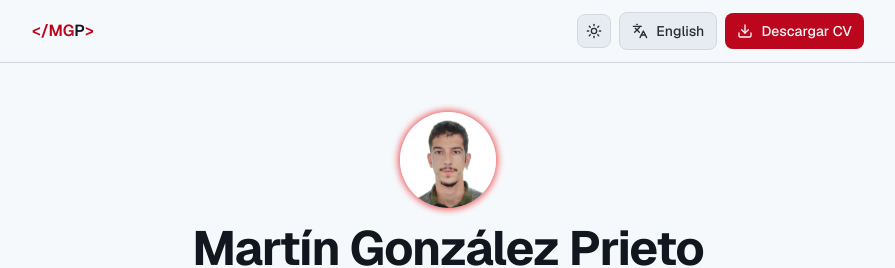
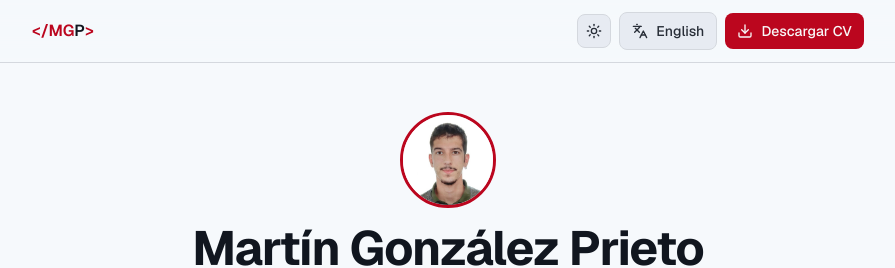
Before and after one commit to tin-gprieto/cv-page, a Next.js app: page / in a window 1280 px wide. Shown: the top 268 px of the page, without its empty margins (192-1087 px from the left). Built offline with nearby package versions, Linux system fonts and the light colour scheme.

Commit message:
fix: remove animation class from header profile picture container

```diff
--- a/components/header.tsx
+++ b/components/header.tsx
@@ -16,7 +16,7 @@ export function Header({ lang }: HeaderProps) {
     <header className="text-center">
       <AnimateOnScroll animation="scale-up">
         <div className="mb-6">
-          <div className="mx-auto mb-4 flex h-20 w-20 items-center justify-center rounded-full bg-primary/10 text-primary animate-pulse-glow sm:h-24 sm:w-24">
+          <div className="mx-auto mb-4 flex h-20 w-20 items-center justify-center rounded-full bg-primary/10 text-primary border-3 border-primary sm:h-24 sm:w-24">
             <img src="/pp.jpg" alt="Profile Picture" className="rounded-full" />
           </div>
           <h1 className="text-balance text-3xl font-bold tracking-tight text-foreground sm:text-4xl md:text-5xl">
```
